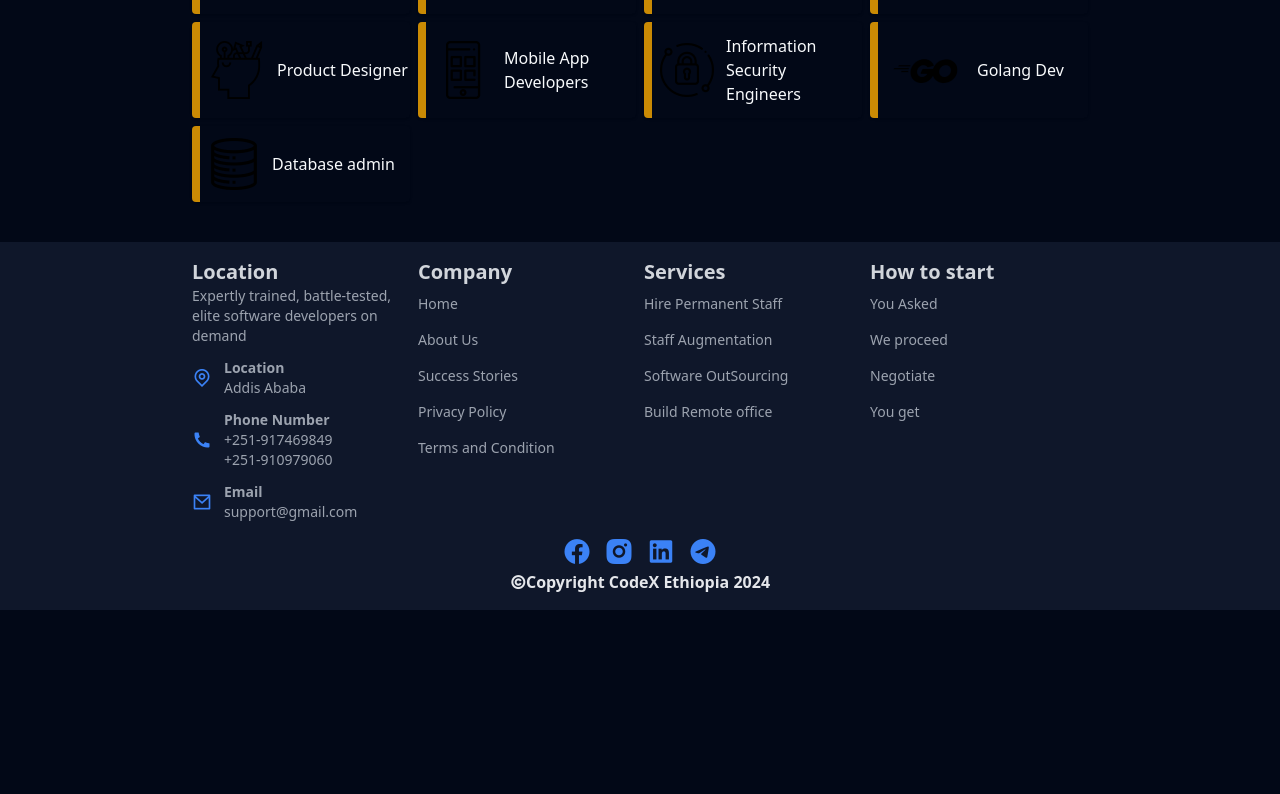
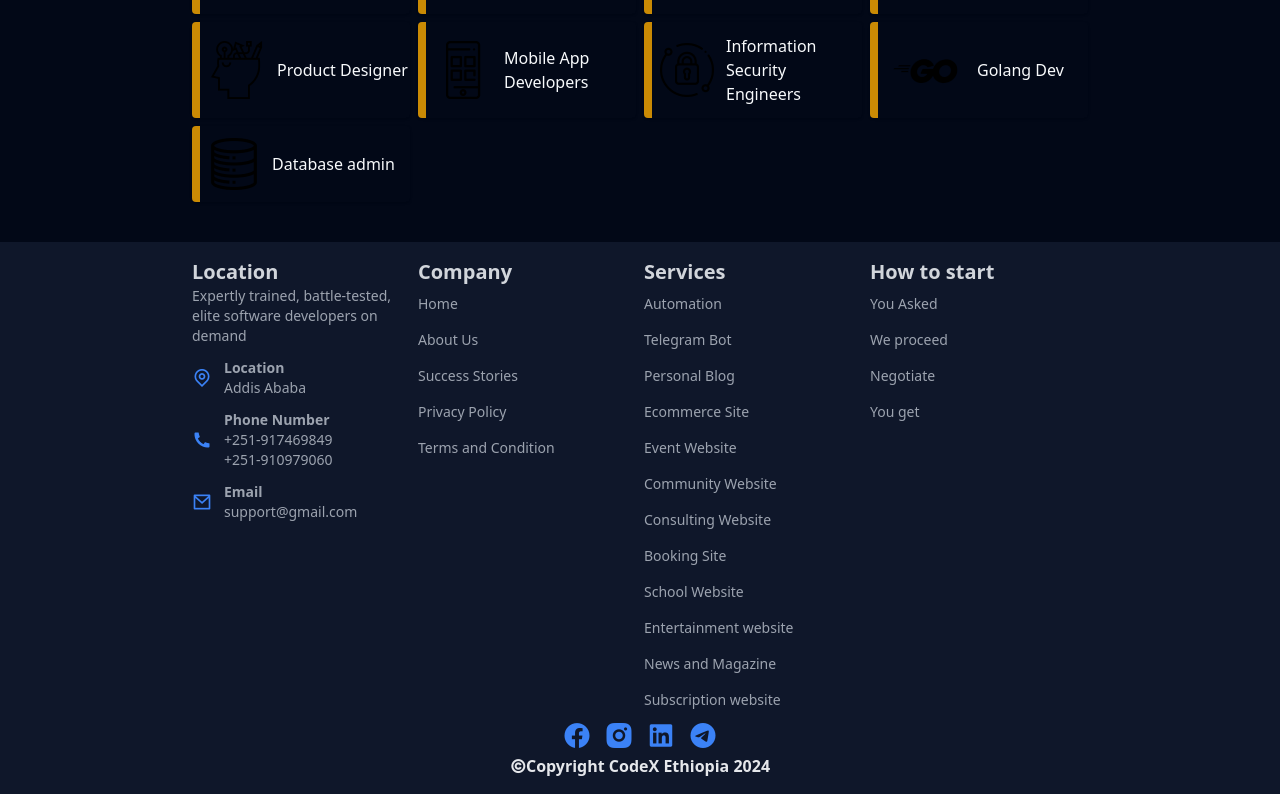
Before and after one commit to abenooo/codex_ethiopia, a React (Vite) app: page / in a window 1280 px wide. Shown: the part 2792-3586 px from the top of the page. Before the commit the page ends 3402 px from the top, so only its background shows below. Built offline with nearby package versions, Linux system fonts and the light colour scheme.

Commit message:
update service list

```diff
--- a/src/components/Footer.tsx
+++ b/src/components/Footer.tsx
@@ -84,34 +84,98 @@ function Footer() {
           <ul>
             <li>
               <Link
-                to="/hire_staff"
+                to="/automation"
                 className="hover:text-primary hover:font-semibold"
               >
-                Hire Permanent Staff
+                Automation
               </Link>
             </li>
             <li>
               <Link
-                to="/staff_augmentation"
+                to="/telegram_bot"
                 className="hover:text-primary hover:font-semibold"
               >
-                Staff Augmentation
+                Telegram Bot
               </Link>
             </li>
             <li>
               <Link
-                to="/sw_outsourcing"
+                to="/personal_blog"
                 className="hover:text-primary hover:font-semibold"
               >
-                Software OutSourcing
+                Personal Blog
               </Link>
             </li>
             <li>
               <Link
-                to="/build_office"
+                to="/ecommerce_site"
                 className="hover:text-primary hover:font-semibold"
               >
-                Build Remote office
+                Ecommerce Site
+              </Link>
+            </li>
+            <li>
+              <Link
+                to="/event_website"
+                className="hover:text-primary hover:font-semibold"
+              >
+                Event Website
+              </Link>
+            </li>
+            <li>
+              <Link
+                to="/community_website"
+                className="hover:text-primary hover:font-semibold"
+              >
+                Community Website
+              </Link>
+            </li>
+            <li>
+              <Link
+                to="/consulting_website"
+                className="hover:text-primary hover:font-semibold"
+              >
+                Consulting Website
+              </Link>
+            </li>
+            <li>
+              <Link
+                to="/booking_website"
+                className="hover:text-primary hover:font-semibold"
+              >
+                Booking Site
+              </Link>
+            </li>
+            <li>
+              <Link
+                to="/school_website"
+                className="hover:text-primary hover:font-semibold"
+              >
+                School Website
+              </Link>
+            </li>
+            <li>
+              <Link
+                to="/entertainment_website"
+                className="hover:text-primary hover:font-semibold"
+              >
+                Entertainment website
+              </Link>
+            </li>
+            <li>
+              <Link
+                to="/news_megazine"
+                className="hover:text-primary hover:font-semibold"
+              >
+                News and Magazine
+              </Link>
+            </li>
+            <li>
+              <Link
+                to="/subscription_website"
+                className="hover:text-primary hover:font-semibold"
+              >
+                Subscription website
               </Link>
             </li>
           </ul>
```
